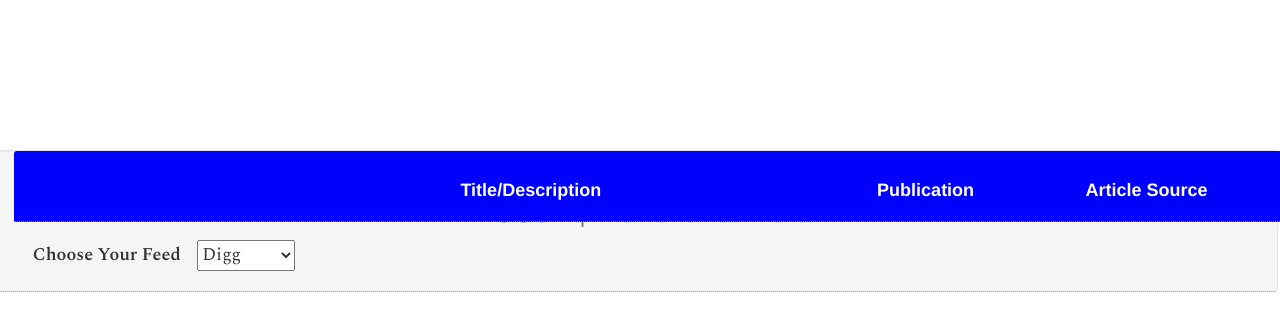
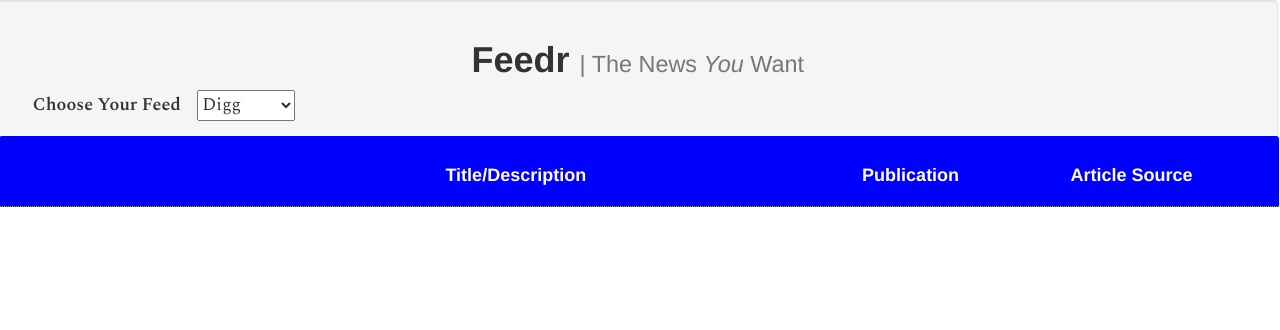
Before and after one commit to RHieger/Feedr, a plain HTML site: page index.html in a window 1280 px wide. Drawn offline with nearby package versions, Linux system fonts and the light colour scheme; no server answers.

Commit message:
Styling Issue Resolved

```diff
--- a/css/custom.css
+++ b/css/custom.css
@@ -18,17 +18,22 @@ body {
 }
 
 main {
-    margin-top: 0;
+    margin-top: 150px;
 }
 
 header {
     width: 100%;
+    margin-top: -135px;
+    margin-bottom: -200px;
     position: fixed;
+    opacity: 1;
+    z-index: 99;
 }
 
 .panel {
     width: 100%;
-    margin-top: 150px;
+    clear: both;
+    margin-top: -15px;
     margin-left: auto;
     margin-right: auto;
     border: 1px solid #888888;
@@ -37,8 +42,6 @@ header {
 .panel-heading {
     width: 100%;
     position: fixed;
-    margin-left: auto;
-    margin-right: auto;
     background-color: blue;
     opacity: 1;
     z-index: 99;
@@ -51,7 +54,7 @@ header {
 
 .panel-body {
     margin-top: 50px;
-    z-index: 99;
+    z-index: -1;
 }
 .row {
     border-bottom: 1px dotted #888888;
```
